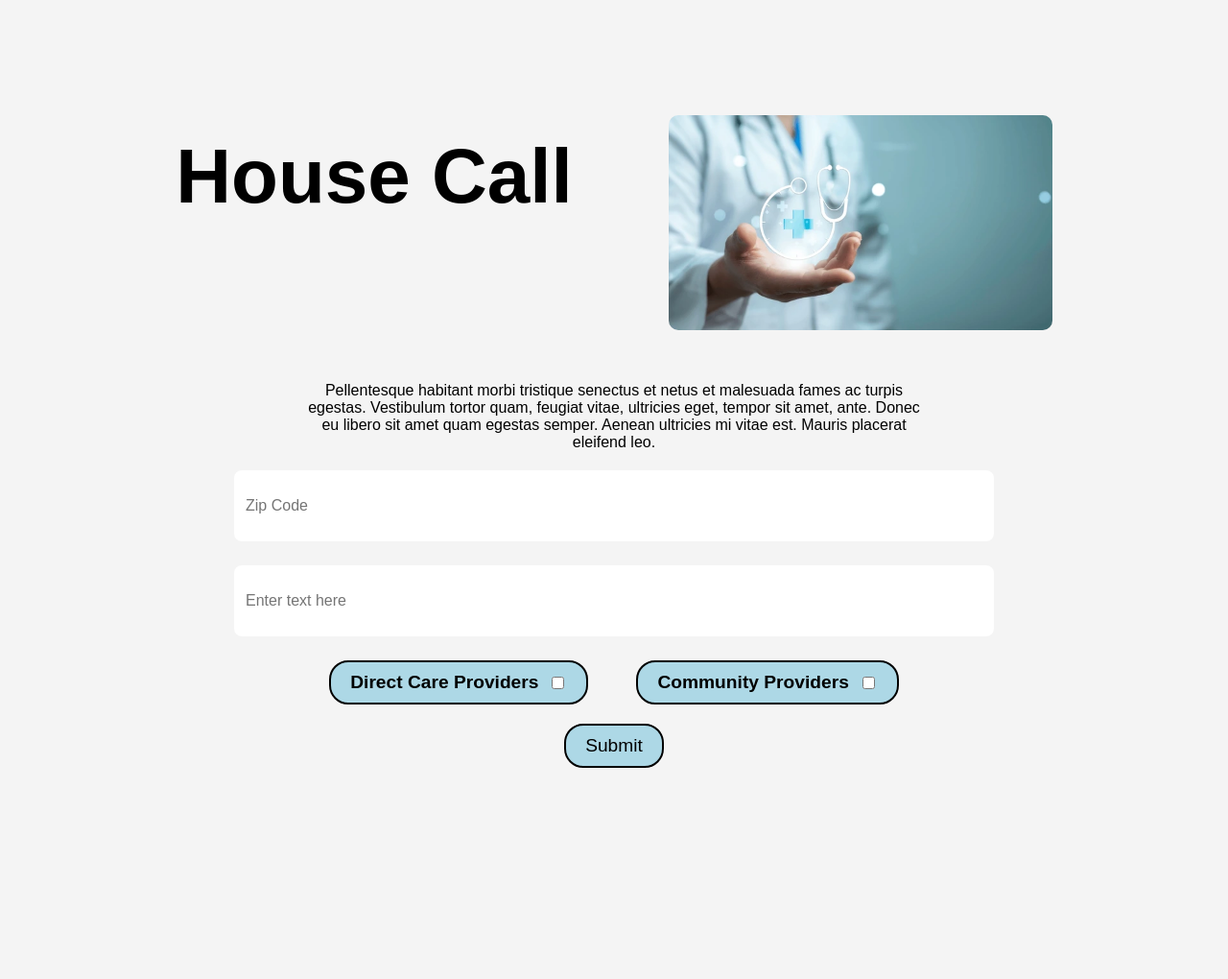
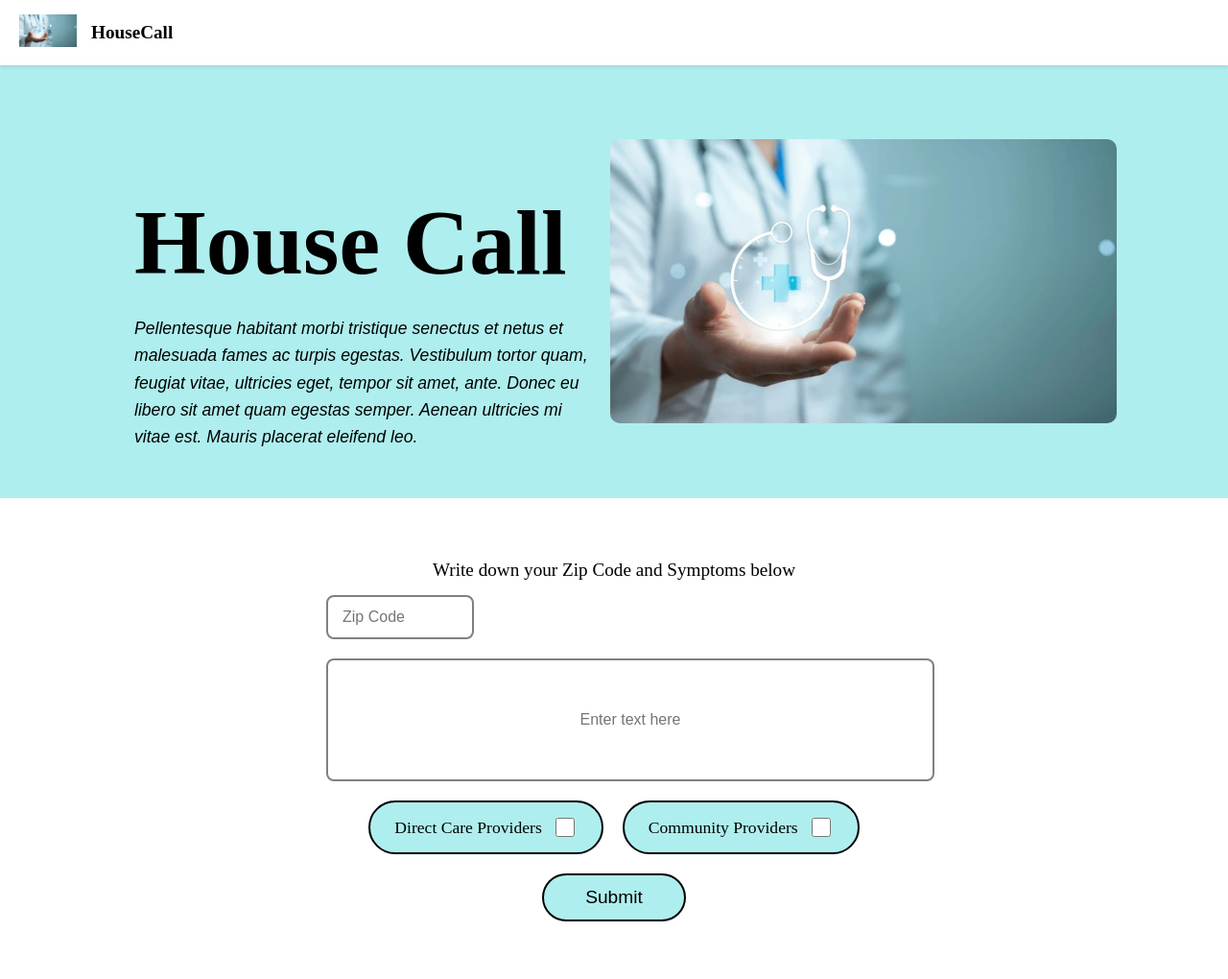
Before and after one commit to AGoodlund/Project-Housecall, a website: page index.html in a window 1280 px wide. Shown: the whole page at 96% size. Before the commit the page ends 800 px from the top, so only its background shows below. Drawn offline with Linux system fonts and the light colour scheme.

Commit message:
look better

```diff
--- a/index.html
+++ b/index.html
@@ -4,24 +4,58 @@
   <meta charset="UTF-8">
   <meta name="viewport" content="width=device-width, initial-scale=1.0">
   <title>HouseCall</title>
+
+  <!-- SEO Meta -->
+  <meta http-equiv="Content-Language" content="en">
+  <meta name="description" content="HouseCall connects patients with local healthcare providers for fast, reliable home consultations.">
+  <meta name="author" content="HouseCall Team">
+
+  <!-- Fonts & Icons -->
+  <link href="https://fonts.googleapis.com/css2?family=Lato:wght@300;400;700&display=swap" rel="stylesheet">
+  <script src="https://kit.fontawesome.com/481272558b.js" crossorigin="anonymous"></script>
+
+  <!-- Styles -->
   <link rel="stylesheet" href="styles.css">
-   <!--
-    <script src="script.js" defer></script>
-   -->
+
+  <!-- Script -->
+  <script type="module" src="script.js" defer></script>
 </head>
-<body>
-    <div class="main_cont">
-        <div class="main_text">
-            <h1>House Call</h1>
-        </div>
-        <div class="main_img">
-            <img src="med.webp" alt="House Call Image">
+
+<body style="background: paleturquoise">
+  <!-- Header -->
+  <header>
+    <nav class="navbar">
+      <div class="navbar_cont">
+        <div class="nav_left">
+          <a href="index.html" id="Logo">
+            <img src="med.webp" alt="HouseCall Logo">
+          </a>
+          <div id="header_title">
+            <span>HouseCall</span>
           </div>
         </div>
+      </div>
+    </nav>
+  </header>
 
-    <div class="body_cont">
+  <main class="main">
+    <section id="main_intro_container">
+      <div id="main_intro_text">
+        <h1>House Call</h1>
+        <p><i>
+          Pellentesque habitant morbi tristique senectus et netus et malesuada fames ac turpis egestas.
+          Vestibulum tortor quam, feugiat vitae, ultricies eget, tempor sit amet, ante. Donec eu libero sit amet
+          quam egestas semper. Aenean ultricies mi vitae est. Mauris placerat eleifend leo.
+        </i></p>
+      </div>
+      <div id="main_intro_image">
+        <img src="med.webp" alt="House Call Image" width="90%" height="auto">
+      </div>
+    </section>
+
+    <section id="main_content_container">
       <div class="body_text">
-            <p class="body_intro">Pellentesque habitant morbi tristique senectus et netus et malesuada fames ac turpis egestas. Vestibulum tortor quam, feugiat vitae, ultricies eget, tempor sit amet, ante. Donec eu libero sit amet quam egestas semper. Aenean ultricies mi vitae est. Mauris placerat eleifend leo.</p>
+        <p class="body_intro">Write down your Zip Code and Symptoms below</p>
       </div>
 
       <div class="body_input">
@@ -30,17 +64,19 @@
 
         <div class="body_buttons">
           <div class="body_button_one">
-                    <h4 class="body_one">Direct Care Providers</h4>
+            <p class="body_one">Direct Care Providers</p>
             <input type="checkbox" id="check_one">
           </div>
           <div class="body_button_two">
-                    <h4 class="body_two">Community Providers</h4>
+            <p class="body_two">Community Providers</p>
             <input type="checkbox" id="check_two">
           </div>
         </div>
 
         <button class="body_submit">Submit</button>
       </div>
-    </div>
+    </section>
+    <div class="main_provider_cont"></div>
+  </main>
 </body>
 </html>
--- a/styles.css
+++ b/styles.css
@@ -1,92 +1,188 @@
-body {
-    font-family: Arial, sans-serif;
+:root {
+    --primary-color: black;
+    --secondary-color: blue;
+    --background-color: paleturquoise;
+    --accent-color: paleturquoise;
+  }
+
+  html, body {
     margin: 0;
     padding: 0;
-    background-color: #f4f4f4;
-    font-weight: normal;
   }
 
-.main_cont {
+  p {
+    line-height: 1.6;
+    margin: 0;
+  }
+
+  a {
+    color: inherit;
+    text-decoration: none;
+  }
+
+  header {
+    background-color: white;
+    padding: 15px 0;
+    width: 100%;
+    box-shadow: 0 2px 4px rgba(0, 0, 0, 0.1);
+  }
+
+  .navbar {
     display: flex;
     justify-content: center;
     align-items: center;
-    padding: 20px;
+    max-width: 1400px;
+    margin: 0 auto;
+    padding: 0 20px;
   }
 
-.body_intro {
-    text-align: center;
-    justify-self: center;
-    margin-bottom: 20px;
-    max-width: 50%;
+  .navbar_cont {
+    display: flex;
+    justify-content: space-between;
+    align-items: center;
+    width: 100%;
   }
 
-.main_text h1 {
-    font-size: 5rem;
-    margin-right: 100px;
+  .nav_left {
+    display: flex;
+    align-items: center;
+    gap: 15px;
   }
-.main_img img {
-    margin-top: 100px;
-    width: 400px;
+
+  #Logo img {
+    width: 60px;
+    height: auto;
+  }
+
+  #header_title span {
+    font-size: 1.2rem;
+    font-weight: bold;
+    color: var(--primary-color);
+  }
+
+  .main {
+    display: flex;
+    flex-direction: column;
+    align-items: center;
+    text-align: center;
+  }
+
+  #main_intro_container {
+    display: flex;
+    flex-direction: row;
+    align-items: center;
+    justify-content: center;
+    gap: 40px;
+    max-width: 1000px;
+    width: 90%;
+    padding: 50px 0;
+  }
+
+  #main_intro_text {
+    flex: 1;
+    text-align: left;
+  }
+
+  #main_intro_text h1 {
+    font-size: 6rem;
+    margin-bottom: 20px;
+  }
+
+  #main_intro_text p {
+    font-size: 1.1rem;
+    color: black;
+    font-family: Arial, Helvetica, sans-serif;
+  }
+
+  #main_intro_image {
+    flex: 1;
+    display: flex;
+    justify-content: center;
+  }
+
+  #main_intro_image img {
+    width: 110%;
+    max-width: 600px;
     height: auto;
     border-radius: 10px;
   }
 
-.body_cont {
-    margin-top: 30px;;
+  #main_content_container {
+    display: flex;
+    flex-direction: column;
+    align-items: center;
+    background-color: white;
+    width: 100%;
+    padding: 60px 0;
   }
 
-.body_text h4 {
-    font-size: 1.5rem;
-    text-align: center;
-    margin-bottom: 20px;
+  .body_intro {
+    text-align: left;
+    font-size: 1.2rem;
+    margin-bottom: 10px;
+    color: #000;
+    max-width: 800px;
   }
 
   .body_input {
     display: flex;
     flex-direction: column;
-    align-items: center;
-    justify-content: center;
-    text-align: center;
-    margin-top: 20px;
+    align-items: left;
+    gap: 20px;
+    width: 100%;
+    max-width: 600px;
   }
 
   .body_input input[type="text"] {
-    width: 60%;
-    min-height: 50px;
-    padding: 10px;
+    width: 100%;
+    height: 100px;
+    padding: 12px 15px;
     font-size: 1rem;
-    border: 2px solid white;
+    border: 2px solid gray;
     border-radius: 8px;
-    margin-bottom: 25px;
+    text-align: center;
   }
+
+  .body_input #zip_code {
+    text-align: left;
+    width: 20%;
+    height: 10%;
+  }
+
   .body_buttons {
     display: flex;
     justify-content: center;
-    gap: 50px;
+    gap: 20px;
+    flex-wrap: wrap;
   }
 
-.body_button_one, .body_button_two {
+  .body_button_one,
+  .body_button_two {
     display: flex;
     align-items: center;
     gap: 10px;
-    border: 2px solid black;
-    border-radius: 20px;
-    background-color: lightblue;
-    padding: 10px 20px;
-}
-
-.body_one, .body_two {
-    font-size: 1.2rem;
-    margin: 0;
+    padding: 12px 25px;
+    border: 2px solid #000;
+    border-radius: 40px;
+    background-color: var(--accent-color);
+    font-size: 1.1rem;
   }
 
   .body_submit {
-    border: 2px solid transparent;
-    margin-top: 20px;
-    background-color: lightblue;
-    border: 2px solid black;
-    border-radius: 20px;
-    padding: 10px 20px;
+    background-color: var(--accent-color);
+    border: 2px solid #000;
+    border-radius: 25px;
+    padding: 12px 25px;
     font-size: 1.2rem;
     cursor: pointer;
+    width: 150px;
+    align-self: center;
   }
+
+  #check_one, #check_two {
+    width: 20px;
+    height: 20px;
+    border-radius: 25px;
+    display: block;
+    cursor: pointer;
+  }
```
Lines whose indentation alone changed are shown as unchanged.
